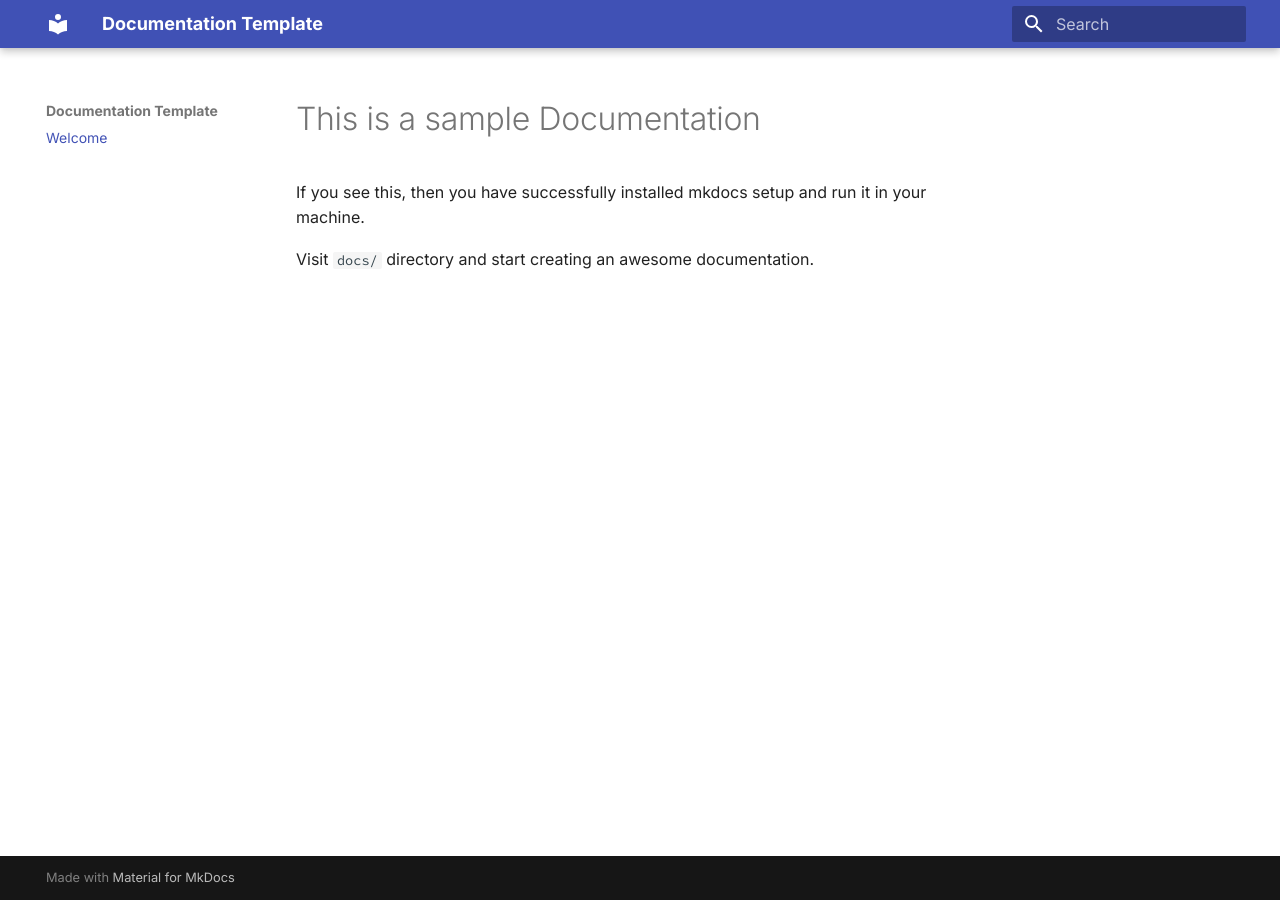
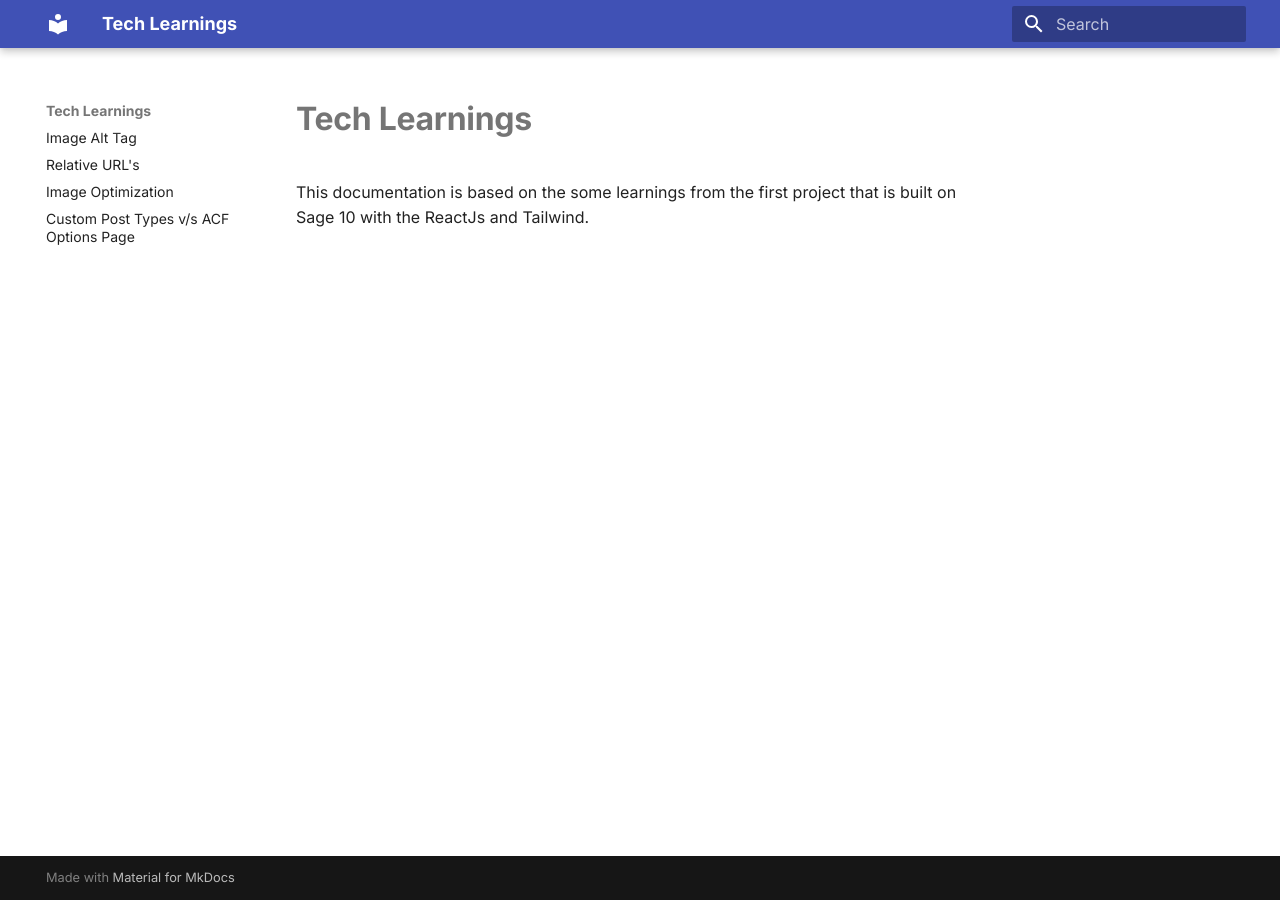
Before and after one commit to Krenovate-Solutions-Pvt-Ltd/tech-learnings, an MkDocs documentation site: the page built from docs/index.md, in a window 1280 px wide. Built offline with MkDocs 1.6.1 and Material for MkDocs 9.7.7, drawn with Linux system fonts in a browser that asks for light colours.

Commit message:
Tech Docs Added

```diff
--- a/docs/index.md
+++ b/docs/index.md
@@ -1,6 +1,3 @@
-# This is a sample Documentation
+# **Tech Learnings**
 
-If you see this, then you have successfully installed mkdocs setup and run it in your machine.
-
-
-Visit `docs/` directory and start creating an awesome documentation.
+This documentation is based on the some learnings from the first project that is built on Sage 10 with the ReactJs and Tailwind.
--- a/mkdocs.yml
+++ b/mkdocs.yml
@@ -1,6 +1,9 @@
-site_name: Documentation Template
+site_name: Tech Learnings
 nav:
-  -  Welcome:  'index.md'
+  -  Image Alt Tag:  'image-alt-tag.md'
+  -  Relative URL's:  'relative-urls.md'
+  -  Image Optimization:  'image-optimization.md'
+  -  Custom Post Types v/s ACF Options Page:  'cpt-or-options-page.md'
 theme:
   name: material
   features:
```
Also changed, not shown: docs/cpt-or-options-page.md (added, +70 -0 lines), docs/image-alt-tag.md (added, +27 -0 lines), docs/image-optimization.md (added, +14 -0 lines), docs/relative-urls.md (added, +45 -0 lines), docs/image-1.png (added), docs/image-2.png (added), docs/image-3.png (added), docs/image.png (added).
